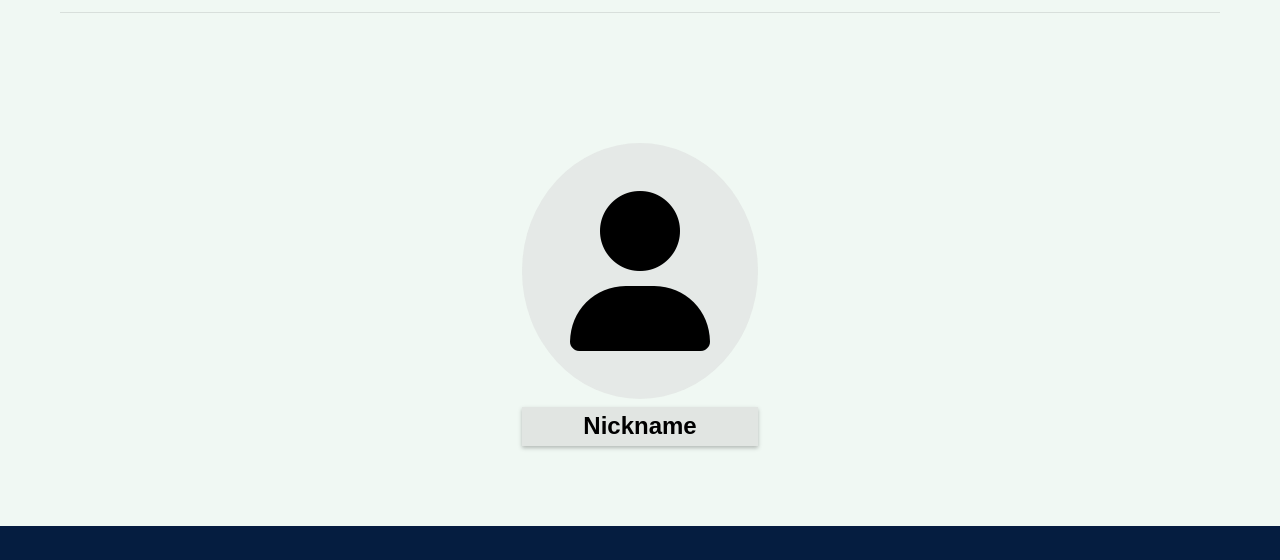
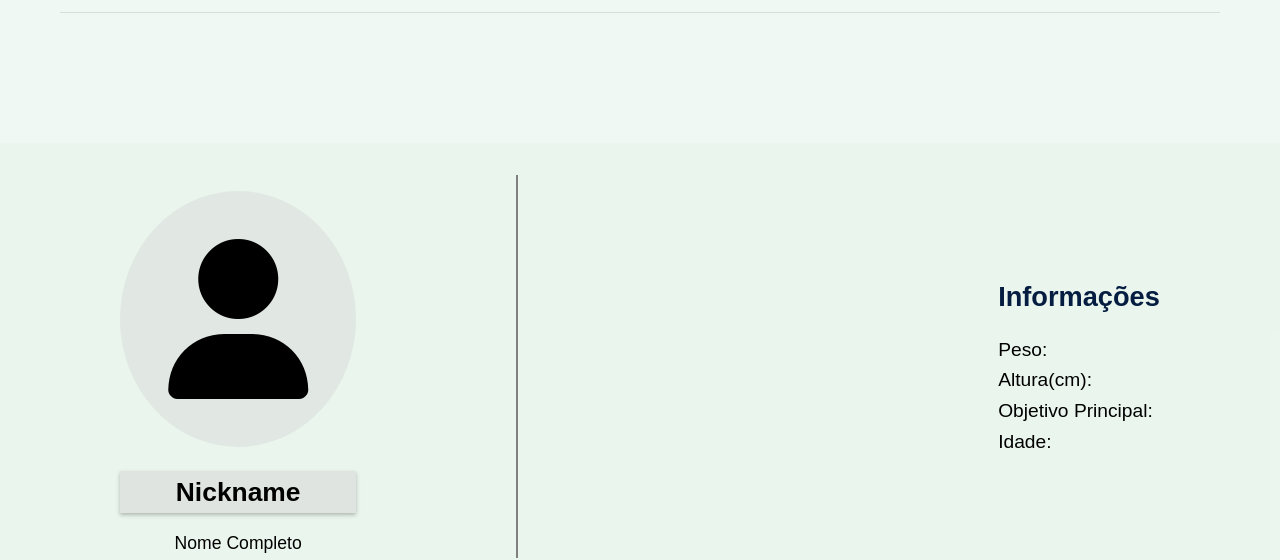
Before and after one commit to felipepcbatista/AuxilioNutricional, a website: page public/user_profile.html in a window 1280 px wide. Shown: the part 179-739 px from the top of the page. Drawn offline with Linux system fonts and the light colour scheme.

Commit message:
Informações no perfil de usuario->feito

```diff
--- a/public/assets/css/profile.css
+++ b/public/assets/css/profile.css
@@ -4,6 +4,11 @@
     align-items: center;
     justify-content: center;
     margin-bottom: 5rem;
+    gap: 30rem;
+    background-color: var(--fundo-principal);
+    max-width: 100vw;
+    padding: 2rem;
+
 }
 .user-icon{
     font-size: 10rem;
@@ -20,3 +25,26 @@
     background-color: rgba(214, 214, 214, 0.568);
     box-shadow: 0px 2px 4px rgba(0, 0, 0, 0.26);
 }
+.user-list {
+    text-align: center;
+    border-right: 2px solid gray;
+    padding-right: 10rem;
+}
+.user-list li{
+    padding-top: 1rem;
+    font-size: 1.1rem;
+    font-weight: 500;
+}
+.info-list{
+    font-size: 1.2rem;
+    display: flex;
+    flex-direction: column;
+    flex-wrap: wrap;
+    gap: 1rem;
+
+}
+.info-list h3{
+    font-size: 1.7rem;
+    color: var(--detalhes2);
+
+}
--- a/public/user_profile.html
+++ b/public/user_profile.html
@@ -25,10 +25,19 @@
 
     <main>
         <div class="user">
-            <ul>
+            <ul class="user-list">
                 <li><i class="fa-solid fa-user user-icon"></i></li>
                 <li><h2>Nickname</h2></li>
+                <li>Nome Completo</li>
             </ul>
+            <div class="info-list">
+                <h3>Informações</h3>
+            <ul>
+                <li>Peso: </li>
+                <li>Altura(cm): </li>
+                <li>Objetivo Principal: </li>
+                <li>Idade: </li>
+            </ul></div>
         </div>
     </main>
 
```
